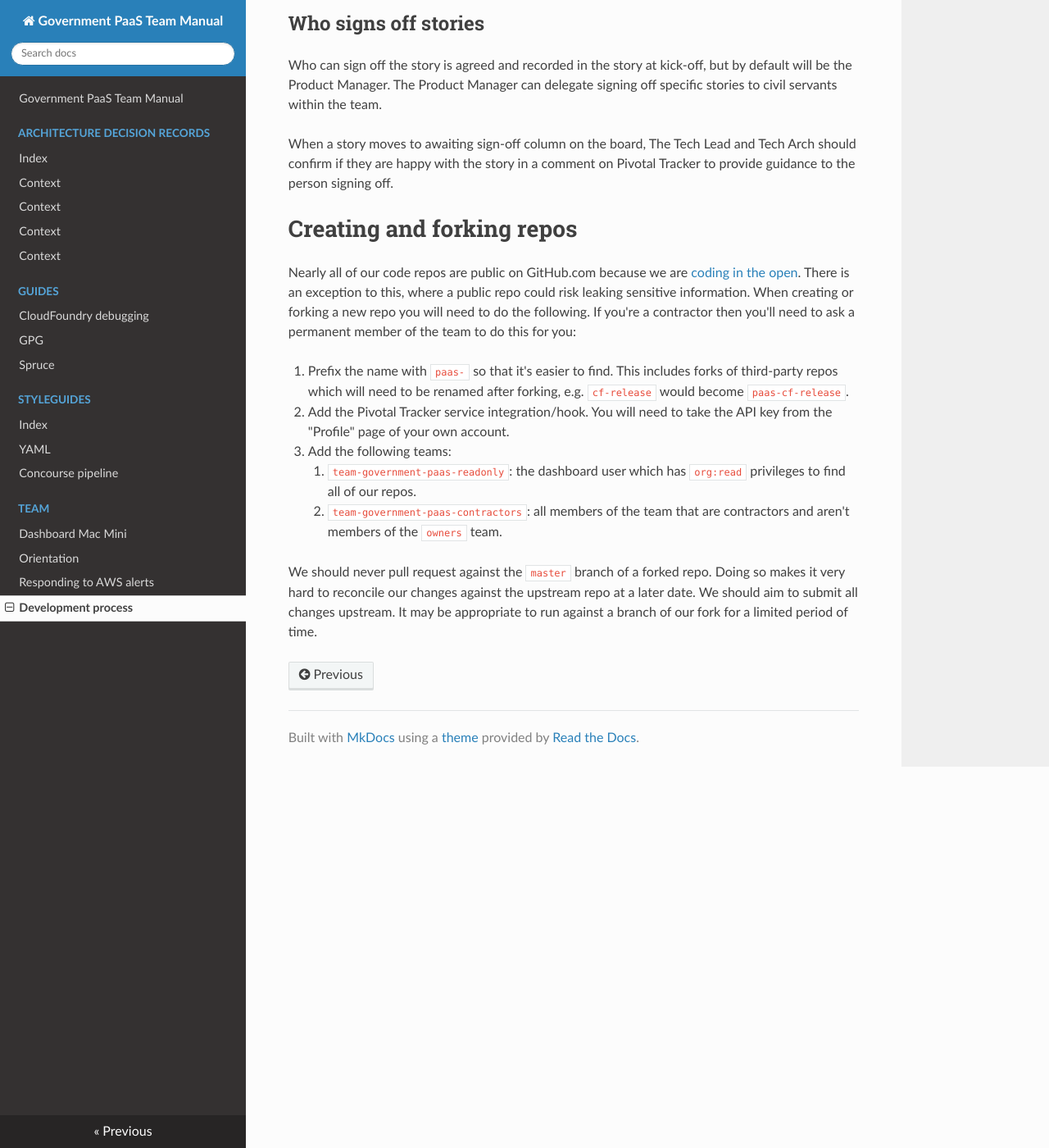
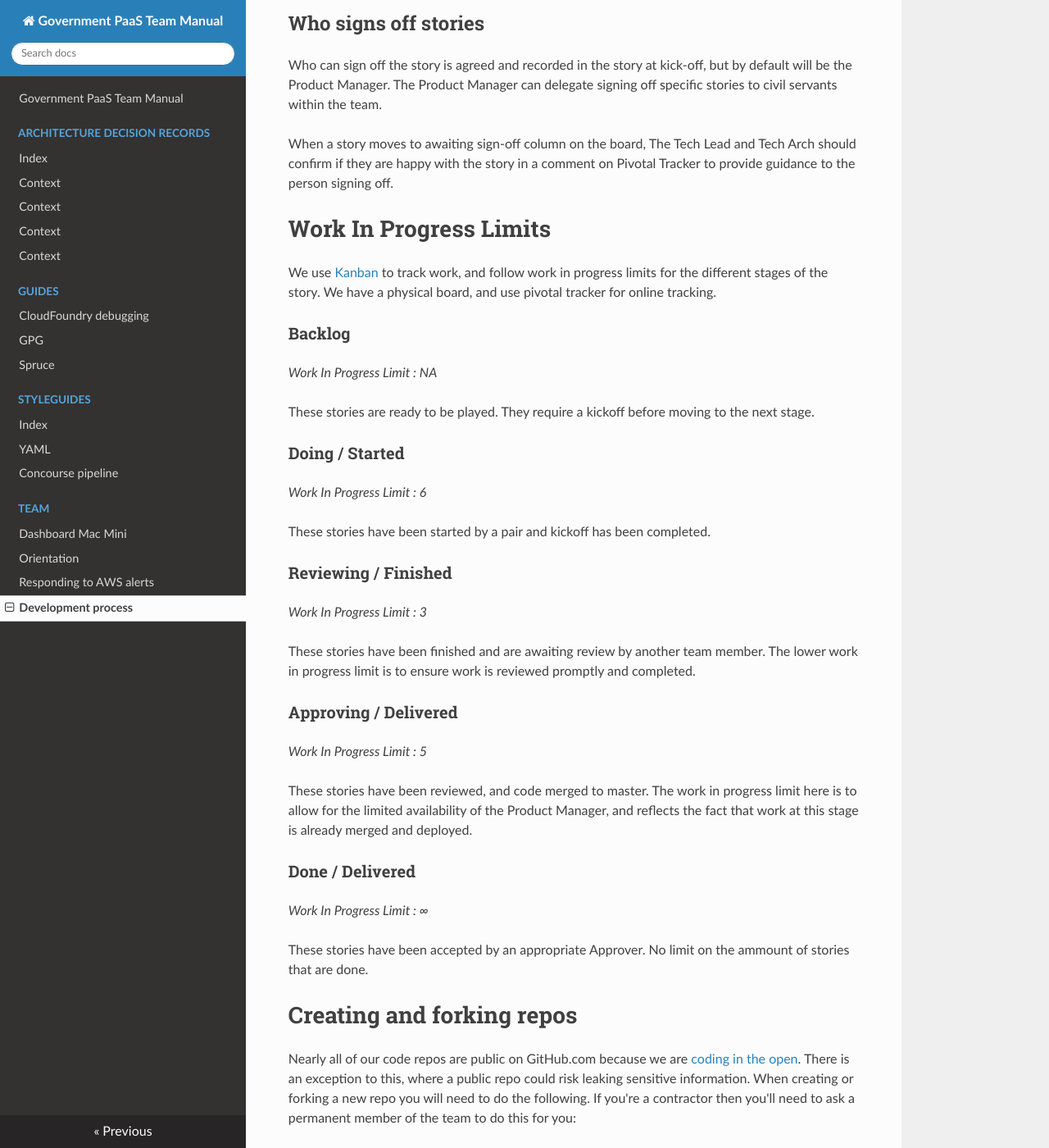
Before and after one commit to alphagov/paas-team-manual, an MkDocs documentation site: the page built from docs/team/working_practices.md, in a window 1280 px wide and 1400 px high, scrolled down 3093 px. Shown: the whole window at 82% size. Built offline with MkDocs 1.6.1, drawn with Linux system fonts in a browser that asks for light colours; nearby versions of some CDN libraries.

Commit message:
Changes to working practices to clarify what work in progress limits we have and why

```diff
--- a/docs/team/working_practices.md
+++ b/docs/team/working_practices.md
@@ -126,6 +126,35 @@ When a story moves to awaiting sign-off column on the board, The Tech Lead and
 Tech Arch should confirm if they are happy with the story in a comment on
 Pivotal Tracker to provide guidance to the person signing off.
 
+# Work In Progress Limits
+
+We use [Kanban](https://en.wikipedia.org/wiki/Kanban_(development)) to track work, and follow work in progress limits for the different stages of the story. We have a physical board, and use pivotal tracker for online tracking.
+
+### Backlog
+_Work In Progress Limit : NA_
+
+These stories are ready to be played. They require a kickoff before moving to the next stage.
+
+### Doing / Started
+_Work In Progress Limit : 6_
+
+These stories have been started by a pair and kickoff has been completed.
+
+### Reviewing / Finished
+_Work In Progress Limit : 3_
+
+These stories have been finished and are awaiting review by another team member. The lower work in progress limit is to ensure work is reviewed promptly and completed.
+
+### Approving / Delivered
+_Work In Progress Limit : 5_
+
+These stories have been reviewed, and code merged to master. The work in progress limit here is to allow for the limited availability of the Product Manager, and reflects the fact that work at this stage is already merged and deployed.
+
+### Done / Delivered
+_Work In Progress Limit : ∞_
+
+These stories have been accepted by an appropriate Approver. No limit on the ammount of stories that are done.
+
 # Creating and forking repos
 
 Nearly all of our code repos are public on GitHub.com because we are [coding
```
